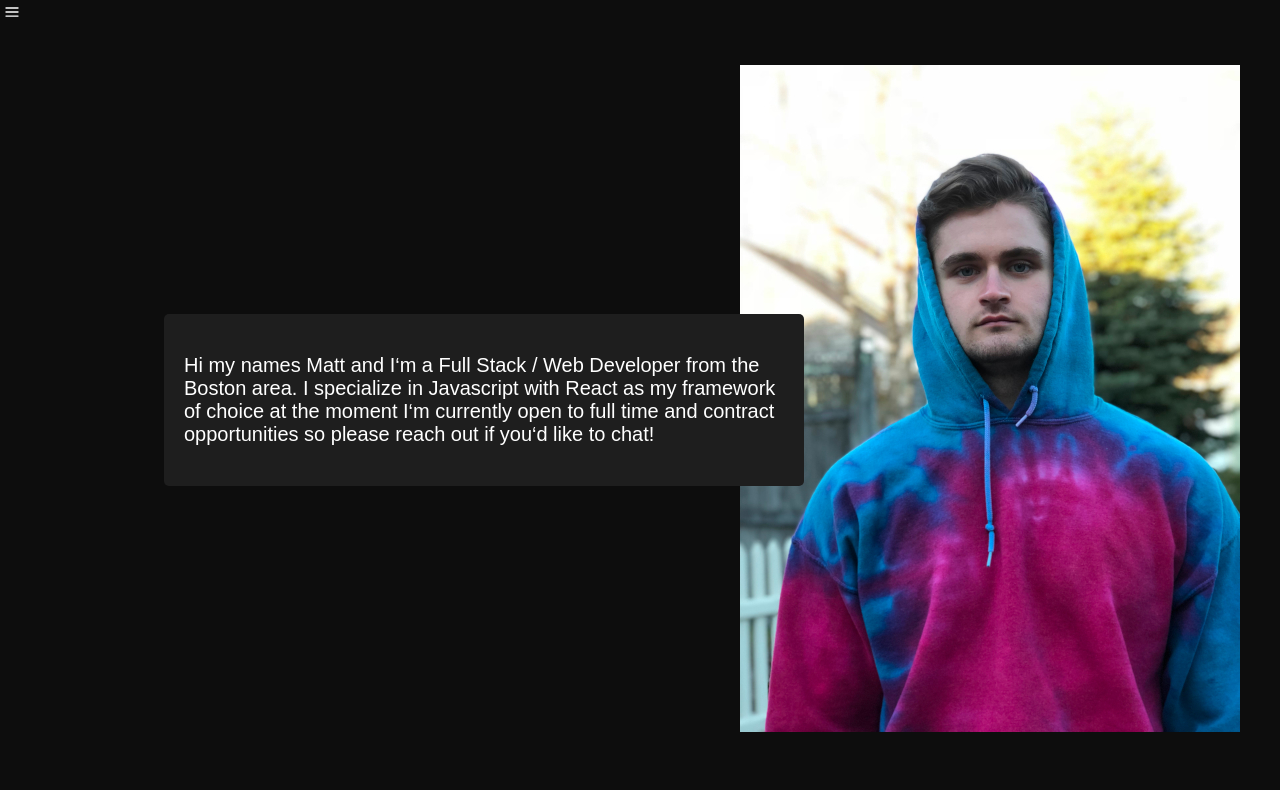
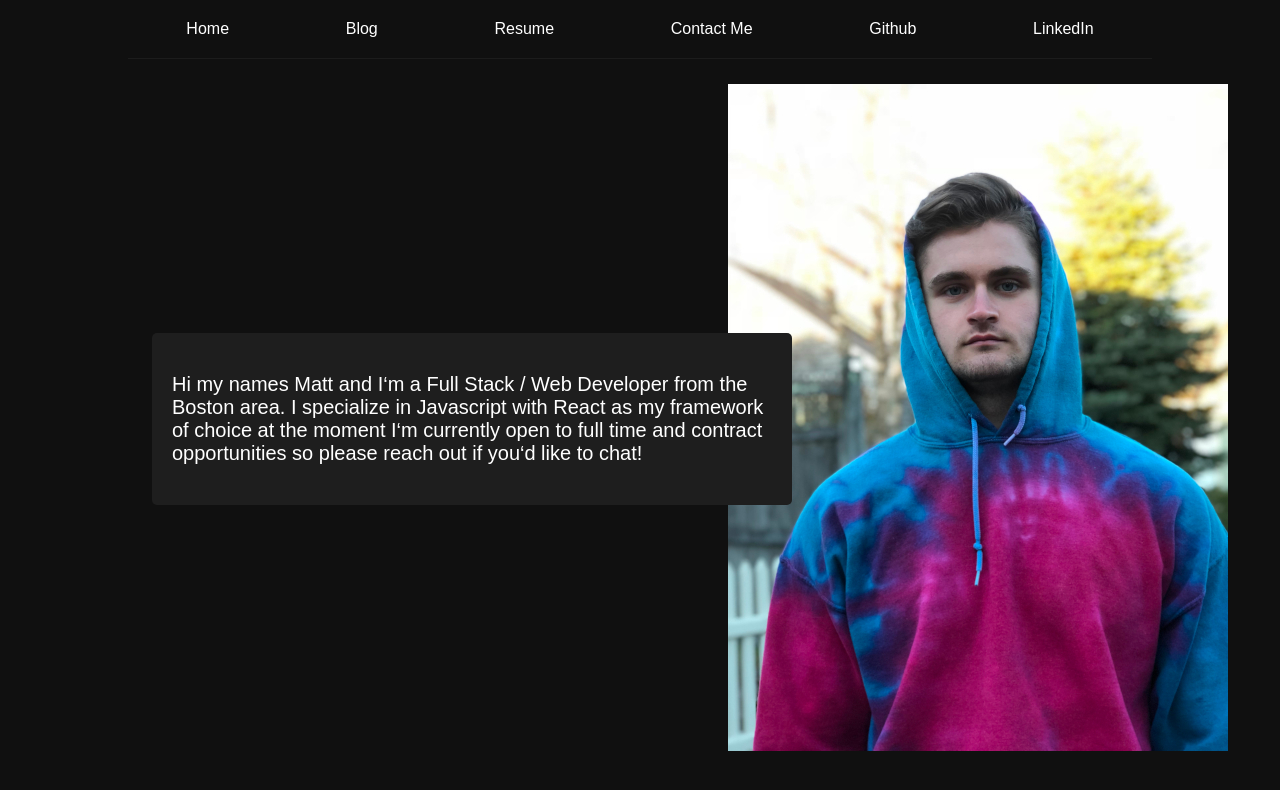
Before and after one commit to chapmanm3/next-blog, a Next.js app: page / in a window 1280 px wide. Shown: the top 790 px of the page. Built offline with nearby package versions, Linux system fonts and the light colour scheme; a web font is replaced by a local one.

Commit message:
rework nav bar and styles

```diff
--- a/src/app/layout.tsx
+++ b/src/app/layout.tsx
@@ -1,7 +1,6 @@
-import { Metadata } from "next";
 import { Miriam_Libre } from "next/font/google"
 import React from "react";
-import NavBar from "../components/NavBar/navbar";
+import { NavBar } from "../components/NavBar/navbar";
 
 import '../styles/globals.css'
 
--- a/src/components/AboutMe/AboutMe.module.scss
+++ b/src/components/AboutMe/AboutMe.module.scss
@@ -1,4 +1,5 @@
 .container {
+  justify-self: space-around;
   display: flex;
   flex-direction: row;
   justify-content: center;
--- a/src/components/NavBar/navbar.module.scss
+++ b/src/components/NavBar/navbar.module.scss
@@ -1,28 +1,20 @@
+.menuWrapper {
+  width: 100%;
+  background: #101010;
+  display:flex;
+  justify-content: space-around;
+  position: sticky;
+  top: 0;
+}
+
 .menuContainer {
-  height: 100%;
-  width: 0;
-  position: fixed;
-  z-index: 2;
-  top: 0;
-  left: 0;
-  background-color: rgba(0, 0, 0, 0.7);
-  overflow: hidden;
-  padding-top: 60px;
-  transition: 0.5s;
+  width: 80%;
   display: flex;
-  flex-direction: column;
+  justify-content: space-around;
+  border-bottom: 1px solid #1c1c1c;
 }
 
 .menuContainer a {
   padding: 20px;
-  transition: 0.3s;
-}
-
-.menuContainer a:hover {
-  color: rgba(245, 245, 245, 0.6);
   cursor: pointer;
 }
-
-.menuIcon {
-  padding: 10px;
-}
--- a/src/components/NavBar/navbar.tsx
+++ b/src/components/NavBar/navbar.tsx
@@ -1,26 +1,12 @@
-'use client'
-
 import React from 'react'
 import styles from './navbar.module.scss'
 import Link from 'next/link'
-import { CgMenu } from "react-icons/cg"
 
-const NavBar = () => {
-
-  const hoverOpen = () => {
-    let elm = document.getElementsByClassName(styles.menuContainer)[0] as HTMLElement
-    elm.style.width = '200px'
-  }
-
-  const hoverClose = () => {
-    let elm = document.getElementsByClassName(styles.menuContainer)[0] as HTMLElement
-    elm.style.width = '0px'
-  }
+export function NavBar() {
 
   return (
-    <div>
-      <CgMenu style={{ margin: "4px" }} onMouseEnter={hoverOpen} />
-      <div className={styles.menuContainer} onMouseLeave={hoverClose}>
+    <div className={styles.menuWrapper}>
+      <div className={styles.menuContainer}>
         <Link href="/">
           Home
         </Link>
@@ -39,5 +25,3 @@ const NavBar = () => {
     </div>
   );
 }
-
-export default NavBar
--- a/src/styles/HomePage.module.scss
+++ b/src/styles/HomePage.module.scss
@@ -1,3 +1,4 @@
 .page {
   width: 100%;
+  height: 90vh;
 }
--- a/src/styles/globals.css
+++ b/src/styles/globals.css
@@ -8,11 +8,12 @@ body {
 
 .container {
   font-family: 'Miriam Libre', sans-serif;
-  background: rgba(0, 0, 0, 0.95);
+  background: #101010;
   color: rgba(255, 255, 255, 1);
   min-height: 100vh;
   flex: 1;
   display: flex;
+  flex-direction: column;
 }
 
 a {
```
